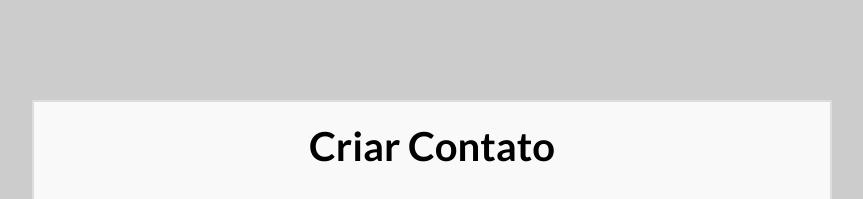
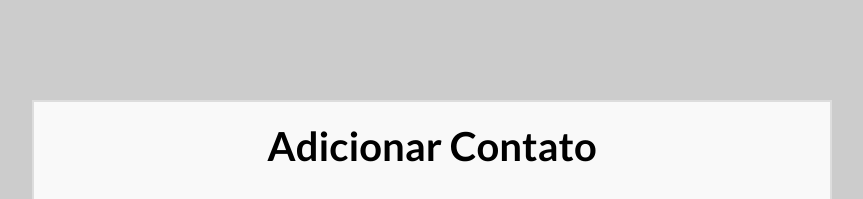
Before and after one commit to ricardo8santana/agenda-contatos, a plain HTML site: page index.html in a window 1280 px wide. Shown: the top 199 px of the page, without its empty margins (208-1071 px from the left). Drawn offline with Linux system fonts and the light colour scheme.

Commit message:
alterando o titulo

```diff
--- a/index.html
+++ b/index.html
@@ -10,7 +10,7 @@
 <body>
     <div class="agenda">
         <header>
-            <h1>Criar Contato</h1>
+            <h1>Adicionar Contato</h1>
         </header>
         <div class="imagem">
             <img src="img/perfil.png" alt="logo">
```
